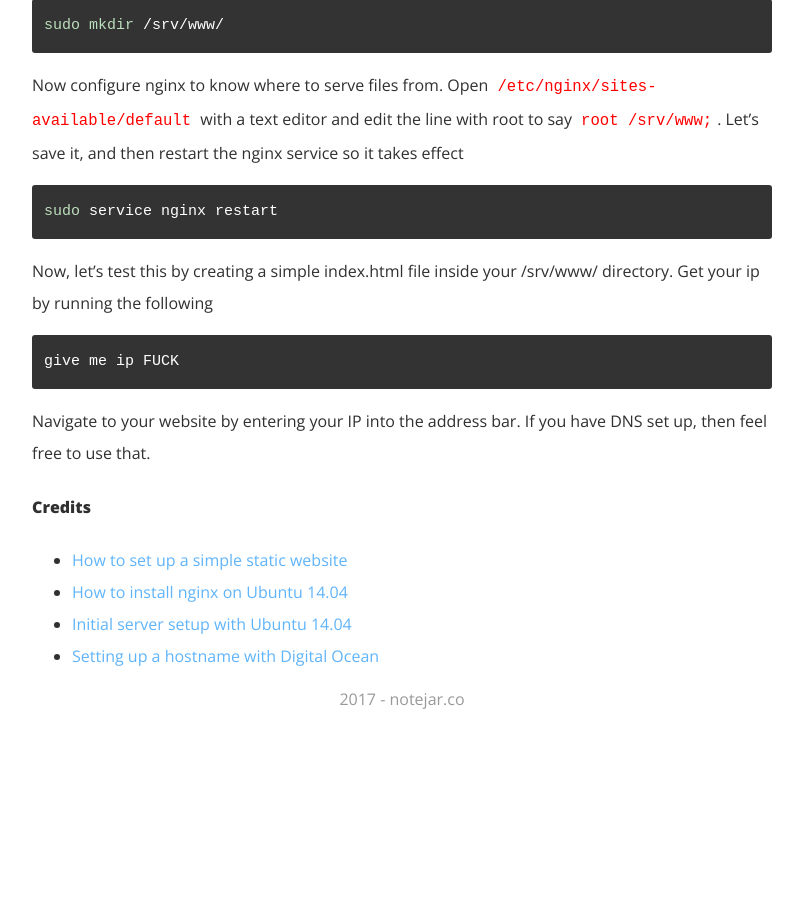
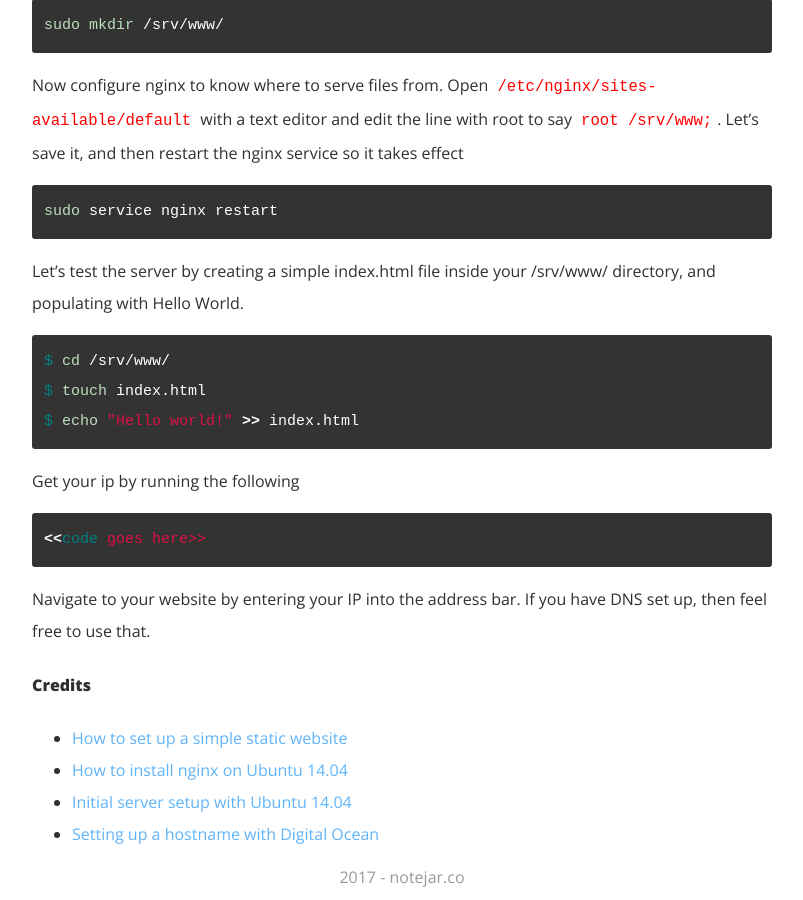
Before and after one commit to lqze/notejar.co, a Jekyll site: the page built from _posts/2017-03-12-Jekyll-and-Digital-Ocean.md, in a window 1280 px wide and 900 px high, scrolled down 4459 px. Shown: the whole window, without its empty margins (238-1041 px from the left). Built offline with Jekyll 4.4.1, drawn with Linux system fonts in a browser that asks for light colours; before the commit the page ends 5185 px from its top, so only the background shows below that.

Commit message:
formatting

````diff
--- a/_posts/2017-03-12-Jekyll-and-Digital-Ocean.md
+++ b/_posts/2017-03-12-Jekyll-and-Digital-Ocean.md
@@ -131,10 +131,17 @@ Let's save it, and then restart the nginx service so it takes effect
 sudo service nginx restart
 ```
 
-Now, let's test this by creating a simple index.html file inside your /srv/www/ directory.
+Let's test the server by creating a simple index.html file inside your /srv/www/ directory, and populating with Hello World.
+
+```bash
+$ cd /srv/www/
+$ touch index.html
+$ echo "Hello world!" >> index.html
+```
+
 Get your ip by running the following
 ```bash
-give me ip FUCK
+<<code goes here>>
 ```
 
 Navigate to your website by entering your IP into the address bar. If you have DNS set up, then feel free to use that.
--- a/scripts/master.js
+++ b/scripts/master.js
@@ -97,7 +97,10 @@ document.addEventListener('DOMContentLoaded', function() {
 });
 
 
-
+/*
+ * This function just enables the form once some input is recognised in both fields.
+ *
+ */
 
 function preFrmSubmit() {
   // grab our selectors
@@ -137,7 +140,6 @@ function preFrmSubmit() {
       p.innerHTML = 'Thank you, I will try get back to you ASAP!';
     }
   }
-
 }
 
 
````
